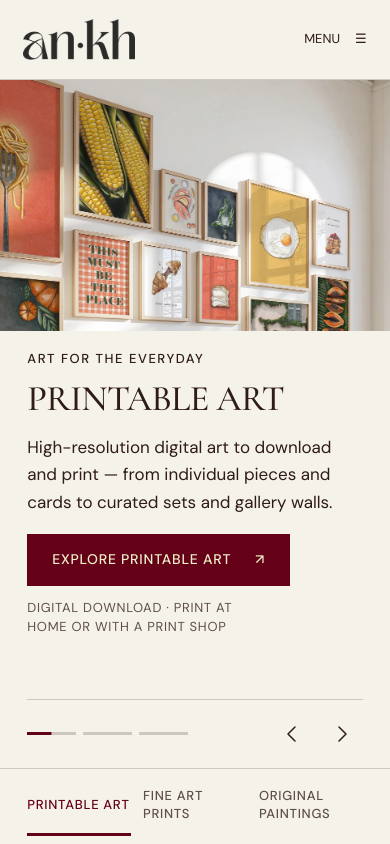
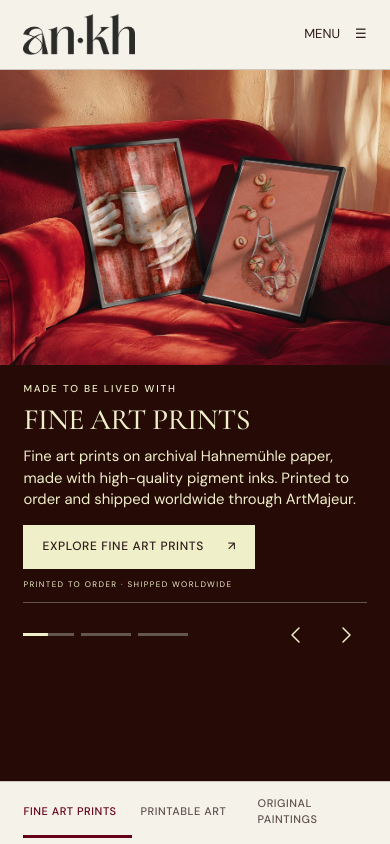
Before and after one commit to engineerpopov92-cmyk/anastasiakh.art, a plain HTML site: page index.html in a window 390 px wide. Shown: the top 844 px of the page. Drawn offline with Linux system fonts and the light colour scheme.

Commit message:
Fix mobile iPhone layout and set Fine Art Prints as first carousel slide

```diff
--- a/index.html
+++ b/index.html
@@ -10,7 +10,7 @@
   <link rel="preload" href="assets/cormorant-500.ttf" as="font" type="font/ttf" crossorigin>
   <link rel="stylesheet" href="style.css">
   <link rel="stylesheet" href="typography.css?v=20260921-rhythm">
-  <link rel="stylesheet" href="palette.css?v=20260922-viewport">
+  <link rel="stylesheet" href="palette.css?v=20260922-ios-fix">
   <script src="app.js?v=20260922-safe-autoplay" defer></script>
   <!-- Google tag (gtag.js) -->
   <script async src="https://www.googletagmanager.com/gtag/js?id=G-4X02KP9LKQ"></script>
@@ -31,8 +31,8 @@
       <div class="shop-dropdown">
         <button class="shop-toggle" aria-expanded="false" aria-controls="shop-dropdown-links">SHOP <span aria-hidden="true">▾</span></button>
         <div class="shop-dropdown-links" id="shop-dropdown-links" hidden>
+          <a href="https://www.artmajeur.com/anastasia-kh" target="_blank" rel="noopener noreferrer">FINE ART PRINTS <span aria-hidden="true">↗</span><small>ArtMajeur</small></a>
           <a href="https://anastasiakhartist.gumroad.com/" target="_blank" rel="noopener noreferrer">PRINTABLE ART <span aria-hidden="true">↗</span><small>Gumroad</small></a>
-          <a href="https://www.artmajeur.com/anastasia-kh" target="_blank" rel="noopener noreferrer">FINE ART PRINTS <span aria-hidden="true">↗</span><small>ArtMajeur</small></a>
         </div>
       </div>
       <a href="#about">ABOUT</a><a href="#commissions">COMMISSIONS</a><a href="#contact">CONTACTS</a>
@@ -40,22 +40,22 @@
   </header>
   <main id="main">
     <section class="gallery" id="gallery" aria-label="Art collections" aria-roledescription="carousel">
-      <article class="slide active" id="collection-0" role="tabpanel" aria-roledescription="slide" aria-label="1 of 3: Printable art">
-        <img class="scene" src="assets/slide1_printable_art.webp" alt="A sunlit gallery wall of colorful food illustrations in wooden frames" fetchpriority="high">
+      <article class="slide slide-dark active" id="collection-0" role="tabpanel" aria-roledescription="slide" aria-label="1 of 3: Fine art prints">
+        <img class="scene" src="assets/slide2_fine_art_prints.webp" alt="Two framed food illustrations resting on a rich red velvet sofa" fetchpriority="high">
         <div class="shade"></div>
-        <div class="hero-copy"><p class="eyebrow">Art for the everyday</p><h1>PRINTABLE ART</h1><p>High-resolution digital art to download and print&nbsp;— from individual pieces and cards to curated sets and gallery walls.</p><a class="button burgundy" href="https://anastasiakhartist.gumroad.com/" target="_blank" rel="noopener">Explore printable art <span aria-hidden="true">↗</span></a><span class="micro">DIGITAL DOWNLOAD · PRINT AT HOME OR WITH A PRINT SHOP</span><div class="carousel-controls" role="group" aria-label="Browse collections"><div class="slide-progress" aria-hidden="true"><span><i></i></span><span><i></i></span><span><i></i></span></div><div class="arrows"><button aria-label="Previous collection" data-direction="-1"><svg viewBox="0 0 24 24" aria-hidden="true"><polyline points="14 5 7 12 14 19"/></svg></button><button aria-label="Next collection" data-direction="1"><svg viewBox="0 0 24 24" aria-hidden="true"><polyline points="10 5 17 12 10 19"/></svg></button></div></div></div>
+        <div class="hero-copy"><p class="eyebrow">Made to be lived with</p><h1>FINE ART PRINTS</h1><p>Fine art prints on archival Hahnemühle paper, made with high-quality pigment inks. Printed to order and shipped worldwide through ArtMajeur.</p><a class="button cream" href="https://www.artmajeur.com/anastasia-kh" target="_blank" rel="noopener">Explore fine art prints <span aria-hidden="true">↗</span></a><span class="micro">PRINTED TO ORDER · SHIPPED WORLDWIDE</span><div class="carousel-controls" role="group" aria-label="Browse collections"><div class="slide-progress" aria-hidden="true"><span><i></i></span><span><i></i></span><span><i></i></span></div><div class="arrows"><button aria-label="Previous collection" data-direction="-1"><svg viewBox="0 0 24 24" aria-hidden="true"><polyline points="14 5 7 12 14 19"/></svg></button><button aria-label="Next collection" data-direction="1"><svg viewBox="0 0 24 24" aria-hidden="true"><polyline points="10 5 17 12 10 19"/></svg></button></div></div></div>
       </article>
-      <article class="slide slide-dark" id="collection-1" role="tabpanel" aria-roledescription="slide" aria-label="2 of 3: Fine art prints" hidden>
-        <img class="scene" src="assets/slide2_fine_art_prints.webp" alt="Two framed food illustrations resting on a rich red velvet sofa">
+      <article class="slide" id="collection-1" role="tabpanel" aria-roledescription="slide" aria-label="2 of 3: Printable art" hidden>
+        <img class="scene" src="assets/slide1_printable_art.webp" alt="A sunlit gallery wall of colorful food illustrations in wooden frames">
         <div class="shade"></div>
-        <div class="hero-copy"><p class="eyebrow">Made to be lived with</p><h2>FINE ART PRINTS</h2><p>Fine art prints on archival Hahnemühle paper, made with high-quality pigment inks. Printed to order and shipped worldwide through ArtMajeur.</p><a class="button cream" href="https://www.artmajeur.com/anastasia-kh" target="_blank" rel="noopener">Explore fine art prints <span aria-hidden="true">↗</span></a><span class="micro">PRINTED TO ORDER · SHIPPED WORLDWIDE</span><div class="carousel-controls" role="group" aria-label="Browse collections"><div class="slide-progress" aria-hidden="true"><span><i></i></span><span><i></i></span><span><i></i></span></div><div class="arrows"><button aria-label="Previous collection" data-direction="-1"><svg viewBox="0 0 24 24" aria-hidden="true"><polyline points="14 5 7 12 14 19"/></svg></button><button aria-label="Next collection" data-direction="1"><svg viewBox="0 0 24 24" aria-hidden="true"><polyline points="10 5 17 12 10 19"/></svg></button></div></div></div>
+        <div class="hero-copy"><p class="eyebrow">Art for the everyday</p><h2>PRINTABLE ART</h2><p>High-resolution digital art to download and print&nbsp;— from individual pieces and cards to curated sets and gallery walls.</p><a class="button burgundy" href="https://anastasiakhartist.gumroad.com/" target="_blank" rel="noopener">Explore printable art <span aria-hidden="true">↗</span></a><span class="micro">DIGITAL DOWNLOAD · PRINT AT HOME OR WITH A PRINT SHOP</span><div class="carousel-controls" role="group" aria-label="Browse collections"><div class="slide-progress" aria-hidden="true"><span><i></i></span><span><i></i></span><span><i></i></span></div><div class="arrows"><button aria-label="Previous collection" data-direction="-1"><svg viewBox="0 0 24 24" aria-hidden="true"><polyline points="14 5 7 12 14 19"/></svg></button><button aria-label="Next collection" data-direction="1"><svg viewBox="0 0 24 24" aria-hidden="true"><polyline points="10 5 17 12 10 19"/></svg></button></div></div></div>
       </article>
       <article class="slide originals" id="collection-2" role="tabpanel" aria-roledescription="slide" aria-label="3 of 3: Original paintings" hidden>
         <img class="scene" src="assets/slide3_original_paintings.webp" alt="Anastasia sketching in her armchair">
         <div class="shade"></div>
         <div class="hero-copy"><p class="eyebrow">A new chapter, in the making</p><h2>ORIGINAL PAINTINGS</h2><p>I’m beginning a new collection of <span class="keep-together">one-of-a-kind</span> paintings in traditional media, developed from sketches, everyday observations and familiar subjects.</p><a class="button burgundy" href="https://www.instagram.com/an.kh.art" target="_blank" rel="noopener noreferrer">FOLLOW ALONG <span aria-hidden="true">↗</span></a><span class="micro">FIRST ORIGINALS COMING SOON</span><div class="carousel-controls" role="group" aria-label="Browse collections"><div class="slide-progress" aria-hidden="true"><span><i></i></span><span><i></i></span><span><i></i></span></div><div class="arrows"><button aria-label="Previous collection" data-direction="-1"><svg viewBox="0 0 24 24" aria-hidden="true"><polyline points="14 5 7 12 14 19"/></svg></button><button aria-label="Next collection" data-direction="1"><svg viewBox="0 0 24 24" aria-hidden="true"><polyline points="10 5 17 12 10 19"/></svg></button></div></div></div>
       </article>
-      <div class="gallery-bottom"><div class="collection-tabs" role="tablist" aria-label="Choose a collection"><button role="tab" id="tab-0" aria-controls="collection-0" aria-selected="true" data-slide="0"><span>01</span> Printable art</button><button role="tab" id="tab-1" aria-controls="collection-1" aria-selected="false" tabindex="-1" data-slide="1"><span>02</span> Fine art prints</button><button role="tab" id="tab-2" aria-controls="collection-2" aria-selected="false" tabindex="-1" data-slide="2"><span>03</span> Original paintings</button></div></div>
+      <div class="gallery-bottom"><div class="collection-tabs" role="tablist" aria-label="Choose a collection"><button role="tab" id="tab-0" aria-controls="collection-0" aria-selected="true" data-slide="0"><span>01</span> Fine art prints</button><button role="tab" id="tab-1" aria-controls="collection-1" aria-selected="false" tabindex="-1" data-slide="1"><span>02</span> Printable art</button><button role="tab" id="tab-2" aria-controls="collection-2" aria-selected="false" tabindex="-1" data-slide="2"><span>03</span> Original paintings</button></div></div>
       <span class="sr-only" id="slide-status" aria-live="polite"></span>
     </section>
     <div class="intro-line"><a href="#about">A glimpse into my world <span aria-hidden="true">↓</span></a></div>
--- a/palette.css
+++ b/palette.css
@@ -90,62 +90,48 @@ img{-webkit-user-drag:none;-webkit-touch-callout:none;user-select:none}
 
 .keep-together{white-space:nowrap}
 
-/* Mobile slides share one grid cell: the tallest sets the height without clipping text. */
+/* Mobile Opening Screen & Gallery: Robust Flex/Grid layout compatible with iOS Safari & Android */
 @media(max-width:760px){
- .gallery{display:grid;grid-template-columns:minmax(0,1fr);grid-template-rows:auto auto}
- .gallery>.slide{grid-column:1;grid-row:1;display:flex;flex-direction:column;padding:0 0 16px;min-width:0}
- .gallery>.slide[hidden]{display:flex;visibility:hidden;pointer-events:none}
- .gallery>.slide .scene{height:clamp(220px,60vw,320px);flex-shrink:0}
- .gallery>.slide .hero-copy{display:flex;flex-direction:column;flex:1;width:100%;padding:22px 7% 0}
- .hero-copy .eyebrow{margin-bottom:12px}
- .hero-copy h1,.hero-copy h2{margin-bottom:16px}
- .hero-copy>p:not(.eyebrow){margin-bottom:18px}
- .hero-copy>.button{align-self:flex-start}
- .hero-copy>.micro{margin-top:12px;margin-bottom:16px}
- .hero-copy>.carousel-controls{margin-top:auto;padding-top:12px;flex-shrink:0}
- .gallery>.gallery-bottom{grid-column:1;grid-row:2;padding:8px 7%;min-height:0}
+ .header{height:70px;padding:0 6%}
+ .header nav{top:70px}
+ .gallery{display:grid;grid-template-columns:minmax(0,1fr);grid-template-rows:1fr auto;min-height:calc(100svh - 70px);min-height:calc(100dvh - 70px);height:auto;max-height:none;position:relative;background:var(--paper);overflow:hidden}
+ .gallery>.slide{grid-column:1;grid-row:1;display:flex;flex-direction:column;position:relative;inset:auto;width:100%;min-width:0;min-height:0;padding:0;background:var(--paper);z-index:1}
+ .gallery>.slide.slide-dark{background:#260a06}
+ .gallery>.slide[hidden]{display:none!important}
+ .gallery>.slide.active{display:flex!important;z-index:2}
+ .gallery>.slide-transition{grid-column:1;grid-row:1;display:flex;flex-direction:column;position:absolute;inset:0;width:100%;height:100%;min-height:0;pointer-events:none;z-index:3;background:inherit}
+ .gallery>.slide .scene,.gallery>.slide-transition .scene{position:relative;inset:auto;width:100%;flex:1 1 0%;min-height:170px;max-height:clamp(200px,35vh,320px);object-fit:cover;object-position:center;display:block;flex-shrink:0}
+ .slide-dark .scene{object-position:center}
+ .originals .scene{object-position:center}
+ .shade,.slide-dark .shade,.originals .shade{display:none!important}
+ .gallery>.slide .hero-copy,.gallery>.slide-transition .hero-copy{position:relative;left:auto;right:auto;top:auto;bottom:auto;transform:none;display:flex;flex-direction:column;flex:0 0 auto;width:100%;max-width:560px;margin:0 auto;padding:16px 6% 12px;box-sizing:border-box;background:transparent}
+ .hero-copy .eyebrow{font-size:10px;letter-spacing:1.8px;margin-bottom:8px}
+ .hero-copy h1,.hero-copy h2{font-size:clamp(1.85rem,7.5vw,2.35rem);line-height:1.08;margin-bottom:10px}
+ .hero-copy>p:not(.eyebrow){font-size:clamp(0.875rem,3.8vw,0.975rem);line-height:1.45;max-width:440px;margin-bottom:14px}
+ .hero-copy>.button{align-self:flex-start;padding:12px 18px;font-size:12px;min-height:44px}
+ .hero-copy>.micro{font-size:8px;letter-spacing:1.4px;line-height:1.35;margin-top:10px;margin-bottom:12px}
+ .hero-copy>.carousel-controls{margin-top:auto;padding-top:10px;flex-shrink:0;border-top:1px solid var(--line)}
+ .slide-dark .carousel-controls{border-top-color:var(--dark-line)}
+ .gallery>.gallery-bottom{grid-column:1;grid-row:2;position:relative;inset:auto;padding:6px 6% max(6px,env(safe-area-inset-bottom));min-height:0;background:var(--paper);border-top:1px solid var(--line);z-index:4}
+ .collection-tabs{gap:8px;width:100%}
  .collection-tabs button>span{display:none}
- .collection-tabs button{justify-content:center;padding:10px 0;min-height:48px}
+ .collection-tabs button{justify-content:center;padding:8px 0;min-height:44px;font-size:11px;letter-spacing:.05em}
  .footer-main{gap:28px}
  .footer-main>.footer-brand{grid-row:1;margin-top:0}
  .footer-main>.footer-shop{grid-row:2}
  .footer-main>.footer-follow{grid-row:3}
 }
 
-/* Mobile opening screen: a shared image row absorbs the available viewport height. */
-@media(max-width:760px){
- .gallery{min-height:calc(100svh - 80px);min-height:calc(100dvh - 80px);grid-template-rows:minmax(120px,1fr) auto auto;row-gap:0}
- .gallery>.slide{grid-row:1 / span 2;display:grid;grid-template-rows:subgrid;padding:0;min-height:0;row-gap:0}
- .gallery>.slide[hidden]{display:grid}
- .gallery>.slide .scene{grid-row:1;height:100%;min-height:0;contain:size;object-fit:cover}
- .gallery>.slide .hero-copy{grid-row:2;flex:none;padding:18px 7% 12px;max-width:560px}
- .gallery>.gallery-bottom{grid-row:3;padding:8px 7%;padding-bottom:max(8px,env(safe-area-inset-bottom))}
- .gallery>.slide-transition{display:flex;grid-template-rows:none}
- .gallery>.slide-transition .scene{flex:1;min-height:120px;height:0}
- .gallery>.slide-transition .hero-copy{flex:none}
+@media(max-width:760px) and (max-height:640px){
+ .header{height:54px}
+ .header nav{top:54px;max-height:calc(100dvh - 54px)}
+ .gallery{min-height:calc(100svh - 54px);min-height:calc(100dvh - 54px)}
+ .gallery>.slide .scene,.gallery>.slide-transition .scene{min-height:120px;max-height:25vh}
+ .gallery>.slide .hero-copy{padding:10px 5% 8px}
+ .hero-copy .eyebrow{margin-bottom:5px}
+ .hero-copy h1,.hero-copy h2{font-size:1.75rem;margin-bottom:6px}
+ .hero-copy>p:not(.eyebrow){font-size:.85rem;line-height:1.35;margin-bottom:10px}
+ .hero-copy>.micro{margin-top:6px;margin-bottom:8px}
+ .hero-copy>.carousel-controls{padding-top:6px}
+ .collection-tabs button{padding:4px 0;min-height:38px}
 }
-
-@media(max-width:760px) and (max-height:740px){
- .header{height:64px}
- .header nav{top:64px;max-height:calc(100dvh - 64px)}
- .gallery{min-height:calc(100svh - 64px);min-height:calc(100dvh - 64px);grid-template-rows:minmax(96px,1fr) auto auto}
- .gallery>.slide .hero-copy{padding:12px 6% 8px}
- .hero-copy .eyebrow{margin-bottom:8px}
- .hero-copy h1,.hero-copy h2{font-size:2rem;margin-bottom:10px}
- .hero-copy>p:not(.eyebrow){font-size:1rem;line-height:1.45;margin-bottom:12px}
- .hero-copy>.micro{font-size:.75rem;line-height:1.4;margin-top:8px;margin-bottom:10px}
- .hero-copy>.button{min-height:46px;padding:11px 16px}
- .hero-copy>.carousel-controls{padding-top:6px}
- .gallery>.gallery-bottom{padding-top:4px;padding-bottom:4px}
- .collection-tabs button{padding:6px 0}
-}
-@media(max-width:760px) and (max-height:600px){
- .header{height:56px}
- .header nav{top:56px;max-height:calc(100dvh - 56px)}
- .gallery{min-height:calc(100svh - 56px);min-height:calc(100dvh - 56px);grid-template-rows:minmax(80px,1fr) auto auto}
- .gallery>.slide .hero-copy{padding-top:8px;padding-bottom:6px}
- .hero-copy .eyebrow{margin-bottom:6px}
- .hero-copy h1,.hero-copy h2{margin-bottom:8px}
- .hero-copy>p:not(.eyebrow){line-height:1.4;margin-bottom:10px}
- .hero-copy>.micro{margin-top:6px;margin-bottom:8px}
-}
```
